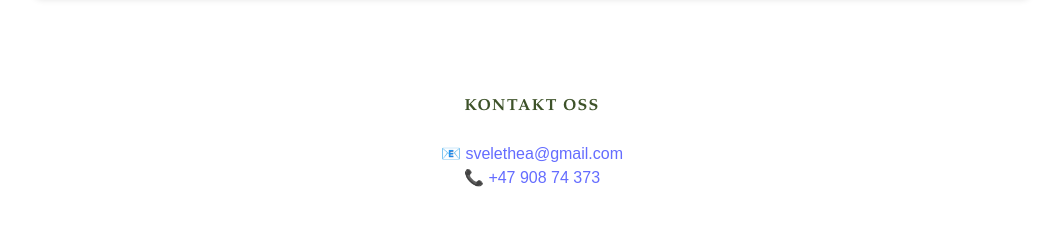
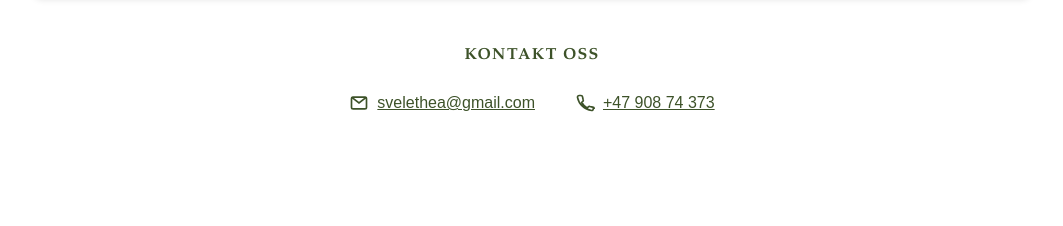
Before and after one commit to Bachelor-gruppe4/Gruppe4-IS-310, a React (Vite) app: page /projects in a window 1280 px wide. Shown: the part 1413-1639 px from the top of the page, without its empty margins (108-1171 px from the left). After the commit the page ends 1592 px from the top, so only its background shows below. Built offline with nearby package versions, Linux system fonts and the light colour scheme.

Commit message:
gjorde kontakt infoen lik på projects siden som på hovedside

```diff
--- a/src/Projects.tsx
+++ b/src/Projects.tsx
@@ -168,7 +168,7 @@ export default function Projects() {
       </div>
 
       {/* Footer */}
-      <footer style={{ marginTop: '4rem' }}>
+      <footer id="contact"> {/* 👈 Anker for "Kontakt"-linken */}
         <div style={{ maxWidth: '700px', margin: '0 auto', padding: '0 1.5rem' }}>
           <h2
             style={{
@@ -183,11 +183,38 @@ export default function Projects() {
           >
             Kontakt oss
           </h2>
-          <p style={{ textAlign: 'center', color: '#3d5229' }}>
-            📧 <a href="mailto:svelethea@gmail.com">svelethea@gmail.com</a>
-            <br />
-            📞 <a href="tel:+4790874373">+47 908 74 373</a>
-          </p>
+          <div
+            style={{
+              display: 'flex',
+              flexDirection: 'row',
+              justifyContent: 'center',
+              alignItems: 'center',
+              gap: '2.5rem',
+              color: '#3d5229',
+              fontSize: '1rem',
+              marginBottom: '2rem',
+            }}
+          >
+            {/* E-post */}
+            <div style={{ display: 'flex', alignItems: 'center', gap: '0.5rem' }}>
+              <svg width="20" height="20" fill="none" stroke="#3d5229" strokeWidth="2" viewBox="0 0 24 24" aria-hidden="true">
+                <rect x="3" y="5" width="18" height="14" rx="2" stroke="#3d5229" />
+                <path d="M3 5l9 7 9-7" stroke="#3d5229" />
+              </svg>
+              <a href="mailto:svelethea@gmail.com" style={{ color: '#3d5229', textDecoration: 'underline' }}>
+                svelethea@gmail.com
+              </a>
+            </div>
+            {/* Telefon */}
+            <div style={{ display: 'flex', alignItems: 'center', gap: '0.5rem' }}>
+              <svg width="20" height="20" fill="none" stroke="#3d5229" strokeWidth="2" viewBox="0 0 24 24" aria-hidden="true">
+                <path d="M22 16.92V19a2 2 0 01-2.18 2A19.72 19.72 0 013 5.18 2 2 0 015 3h2.09a2 2 0 012 1.72c.13 1.13.37 2.24.72 3.32a2 2 0 01-.45 2.11l-1.27 1.27a16 16 0 006.58 6.58l1.27-1.27a2 2 0 012.11-.45c1.08.35 2.19.59 3.32.72a2 2 0 011.72 2z" stroke="#3d5229" />
+              </svg>
+              <a href="tel:+4790874373" style={{ color: '#3d5229', textDecoration: 'underline' }}>
+                +47 908 74 373
+              </a>
+            </div>
+          </div>
         </div>
       </footer>
     </div>
```
